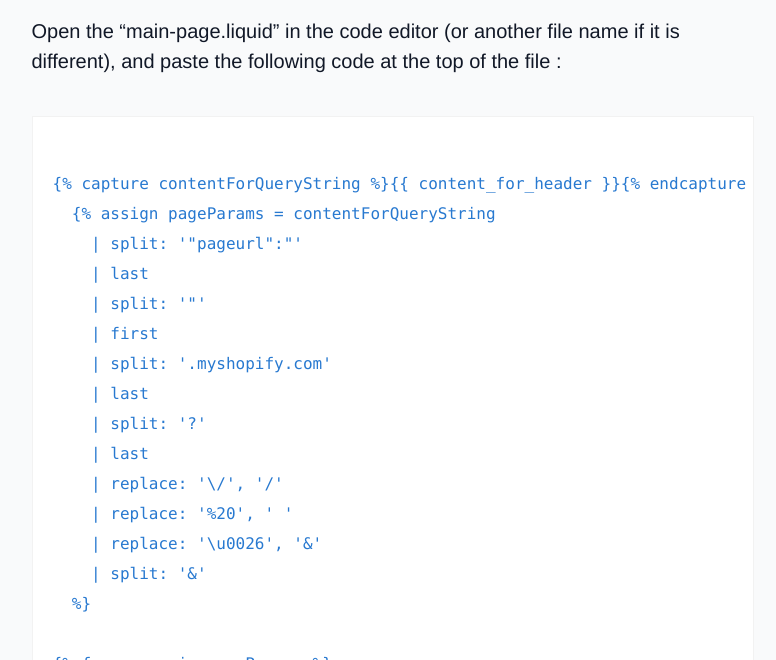
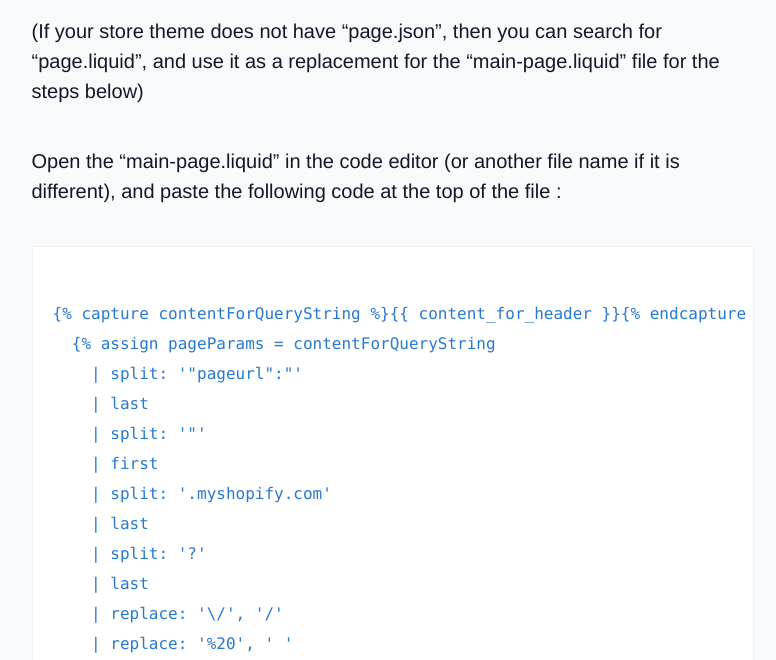
Before and after one commit to YagiSoftware/blog, a Jekyll site: the page built from _posts/2023-08-22-how-to-password-protect-a-page-on-shopify.md, in a window 1280 px wide and 900 px high, scrolled down 4608 px, cut to the strip 240-900 px from the top of the window. Shown: the whole strip, without its empty margins (247-1023 px from the left). Built offline with Jekyll 4.4.1, drawn with Linux system fonts in a browser that asks for light colours; some web fonts are replaced; comment, search, counter and statistics services are not loaded.

Commit message:
add alternative file name for older theme
add alternative file name for older theme

```diff
--- a/_posts/2023-08-22-how-to-password-protect-a-page-on-shopify.md
+++ b/_posts/2023-08-22-how-to-password-protect-a-page-on-shopify.md
@@ -52,6 +52,7 @@ Then search for "page.json" in the left side bar of the Theme code editor, and o
 
 ![Open your page.json file and get main type name](https://img.yagisoftware.com/22-password-protect-page/6page_json.png)
 
+(If your store theme does not have "page.json", then you can search for "page.liquid", and use it as a replacement for the "main-page.liquid" file for the steps below)
 
 Open the "main-page.liquid" in the code editor (or another file name if it is different), and paste the following code at the top of the file :
 
```
